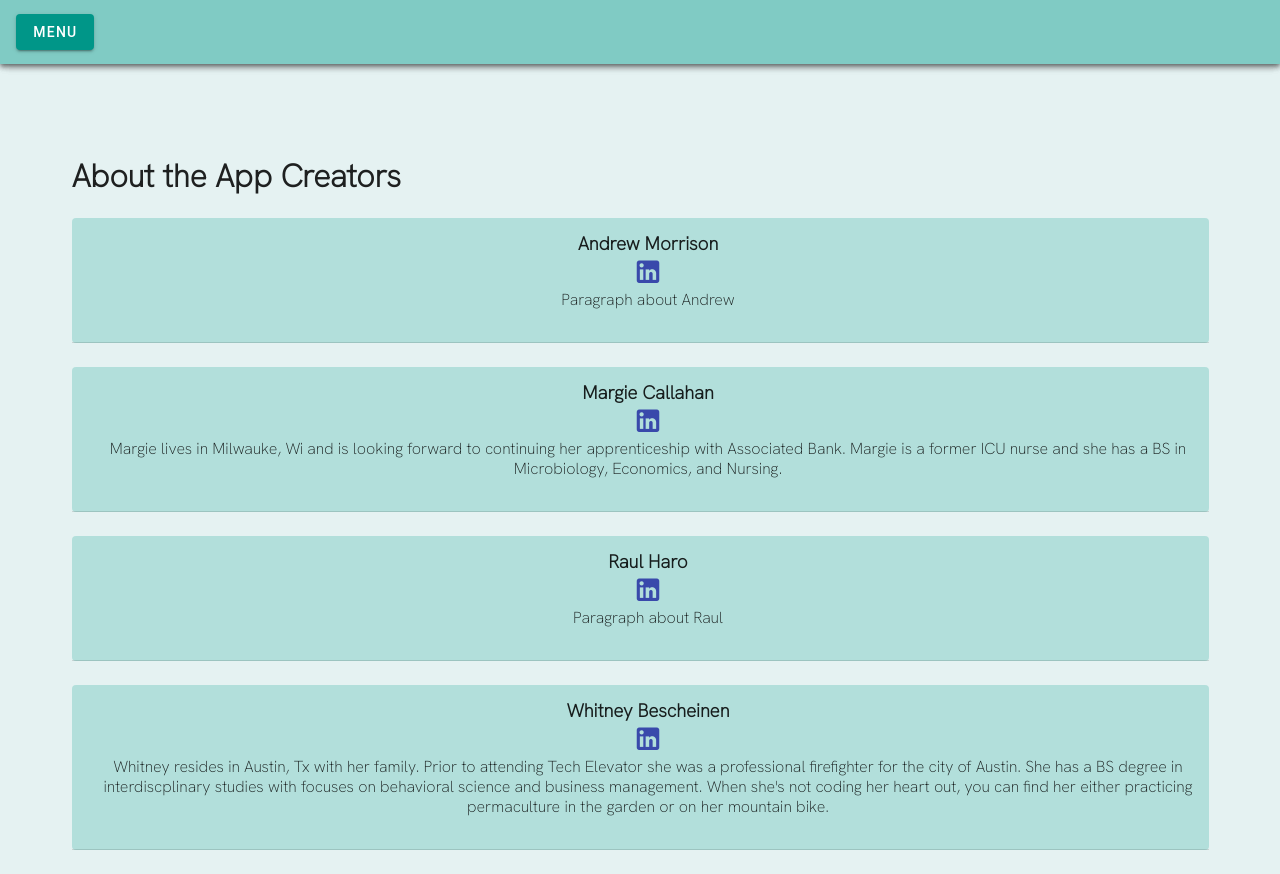
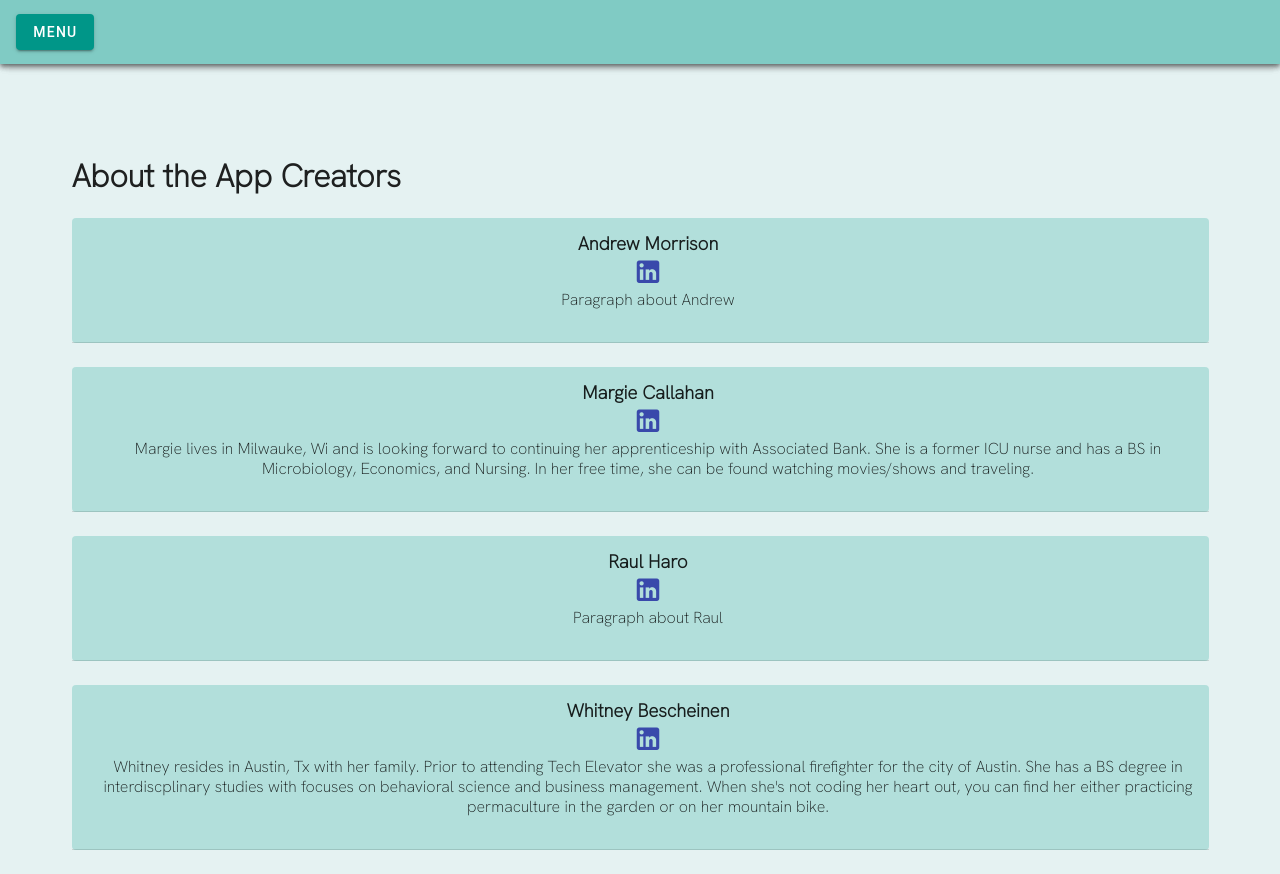
Before and after one commit to raulharo/Tech-Elevator-Final-Capstone, a Vue app in the folder final-capstone/capstone/vue/: page /about-us in a window 1280 px wide. Built offline with nearby package versions, Linux system fonts and the light colour scheme.

Commit message:
about me blurb

```diff
--- a/final-capstone/capstone/vue/src/views/About.vue
+++ b/final-capstone/capstone/vue/src/views/About.vue
@@ -50,8 +50,8 @@
         <br />
         <p>
           Margie lives in Milwauke, Wi and is looking forward to continuing her
-          apprenticeship with Associated Bank. Margie is a former ICU nurse and
-          she has a BS in Microbiology, Economics, and Nursing.
+          apprenticeship with Associated Bank. She is a former ICU nurse and
+          has a BS in Microbiology, Economics, and Nursing. In her free time, she can be found watching movies/shows and traveling.
         </p>
       </v-banner>
     </div>
--- a/final-capstone/capstone/vue/src/views/Login.vue
+++ b/final-capstone/capstone/vue/src/views/Login.vue
@@ -34,7 +34,7 @@
           />
         </div>
       </div>
-    </form>
+
     <div class="buttons">
       <v-btn id="submit" type="submit" class="button" color="cyan lighten-3" elevation="7"
         >Sign in</v-btn
@@ -46,7 +46,7 @@
         >Register</v-btn
       >
     </div>
-
+    </form>
   </div>
 </template>
 
```
